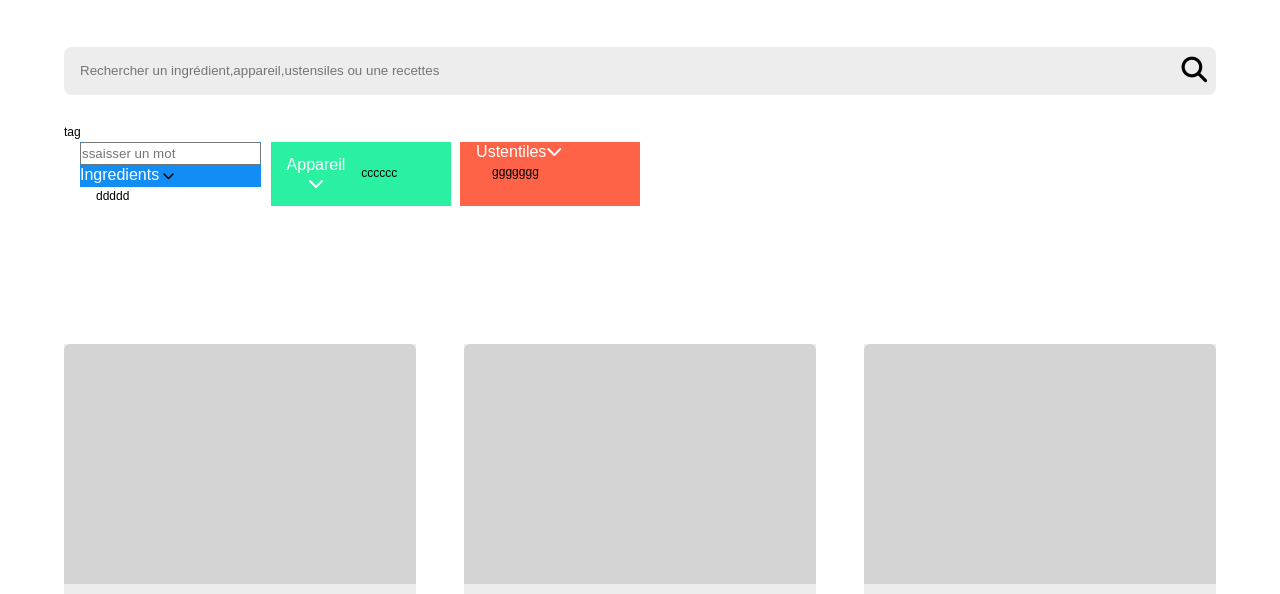
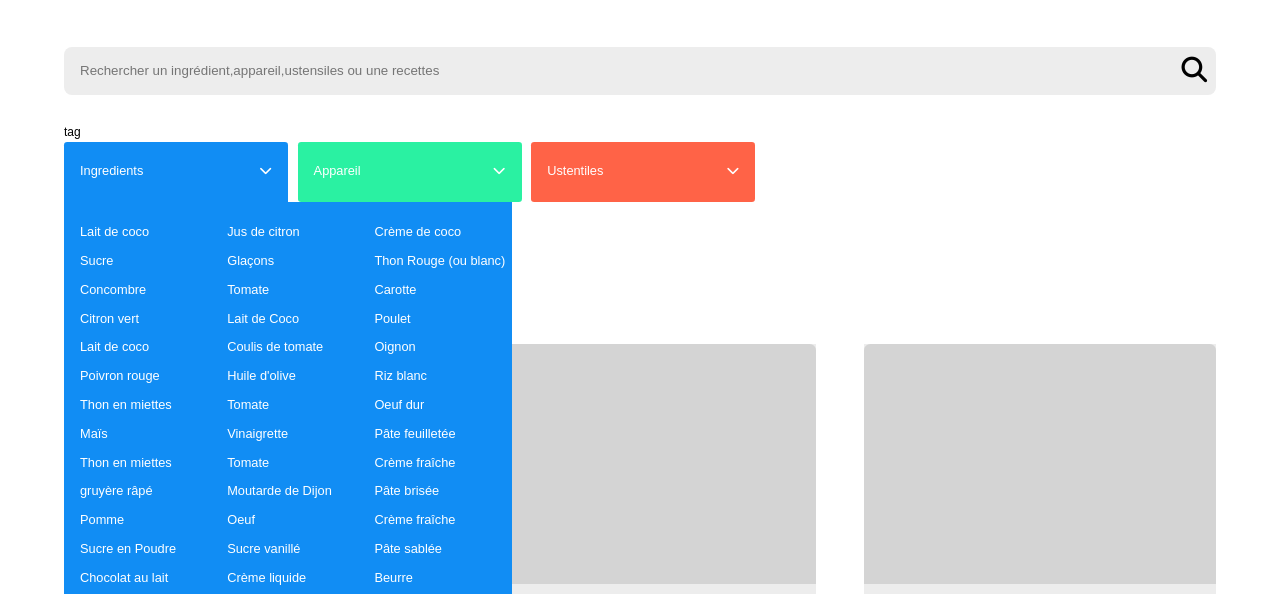
Before and after one commit to flaaroussi/LesPetitsPlats, a plain HTML site: page index.html in a window 1280 px wide. Shown: the part 194-788 px from the top of the page. Drawn offline with Linux system fonts and the light colour scheme.

Commit message:
Recherche avancée par ingredient

```diff
--- a/index.html
+++ b/index.html
@@ -36,37 +36,60 @@
 
       <!--Axe2 de recherche avancée :par mots:titre ingredients ustentils-->
       <section>
-         <nav class="search-mot">
+
+         <nav>
             <ul class="menu">
-               <li>
-                  <div class="liste-ingredients--title">
-                     <input type="text" placeholder="ssaisser un mot">
-                     <a href="#">Ingredients</a>
-                     <i class="fas fa-chevron-down"></i></a>
+
+               <li class="blocs-filtre blocs-filtre--ingredient  filte-open">
+                  <div class="bloc-search">
+                     <input class="saisiTag" type="text" placeholder="Rechercher un ingrédient">
+                     <div class ="title-icone">
+                        <p>Ingredients</p>
+                        <i class="fas fa-chevron-down"></i>
+                     </div>
                   </div>
-
-                  <ul class="sous-ingredient">
-                     <li>ddddd</li>
+                  <ul class="bloc-search-resultat bloc-search-resultat--ingredient">
+                     <!--   -->
                   </ul>
                </li>
-               <li class="liste-appareil"><a href="#">Appareil<i class="fas fa-chevron-down"></i></a>
-                  <ul class="sous-appareil">
-                     <li>cccccc</li>
+
+               <li class="blocs-filtre blocs-filtre--appareil">
+                  <div class="bloc-search">
+                     <input class="saisiTag" type="text" placeholder="Rechercher un appareil">
+                     <div class ="title-icone">
+                        <p>Appareil</p>
+                        <i class="fas fa-chevron-down"></i>
+                     </div>
+                  </div>
+                  <ul class="bloc-search-resultat bloc-search-resultat--appareil ">
+
                   </ul>
                </li>
-               <li class=liste-ustentiles><a href="#">Ustentiles<i class="fas fa-chevron-down"></i></a>
-                  <ul class="sous-ustensiles">
-                     <li>ggggggg</li>
+
+               <li class="blocs-filtre blocs-filtre--ustentiles">
+                  <div class="bloc-search">
+                     <input class="saisiTag" type="text" placeholder="Rechercher un ustentiles">
+                     <div class ="title-icone">
+                        <p>Ustentiles</p>
+                        <i class="fas fa-chevron-down"></i>
+                     </div>
+                  </div>
+                  <ul class="">
+                     <!--   -->
                   </ul>
                </li>
+
             </ul>
          </nav>
+
+         <br><br><br><br>
+
+
       </section>
 
       <br><br><br><br>
 
 
-         <br><br><br><br>
       <!--Blocs des recettes-->
       <section id="recipes_container">
          <!--code : affichage blocs recettes-->
--- a/public/js/classes/Recette.js
+++ b/public/js/classes/Recette.js
@@ -4,41 +4,40 @@
 
 import Utils from "../utils/Utils.js";
 
-export default class Recipe{
+export default class Recipe {
 
    /**
     *
     */
-   constructor (recipes){
+   constructor(recipes) {
       this.recipes = recipes;
       this.displayRecipes(recipes);
       this.enterMot();
-
-
    }
 
    //afficher les 50 recettes.
-   displayRecipes(recipes){
+   displayRecipes(recipes) {
       let elt = document.getElementById("recipes_container");
       elt.innerHTML = "";
-      recipes.forEach(currentRecipe =>{
+      document.querySelector(".bloc-search-resultat").innerHTML = "";
+
+      recipes.forEach(currentRecipe => {
          let article = document.createElement("article");
          article.className = "recipe-card";
          article.innerHTML = this.getTemplateRecipe(currentRecipe);
          elt.appendChild(article);
-      //this.multiligneEllipsis(article)
       })
    }
 
    /**
     * Structure HTML du bloc recette
+    *
     * @param {array} recipes :data des 50 recettes
     * @returns {HTMLElement} :structure bloc recette
     */
-   getTemplateRecipe(recipes){
+   getTemplateRecipe(recipes) {
       //Element vide en haut du bloc recette
       let template = `<div class="recipe-card_header"></div> `
-
       //Element ou sera affiché: titre + timer+temps
       template += `
             <div class="title-time-recipe">
@@ -46,25 +45,24 @@ export default class Recipe{
                <p class="temps"><i class="far fa-clock"></i> ${recipes.temps} min </p>
             </div>
             <div class="recipe-card_content">
-            <div>
-         `
+            <div>`
       //Element ou sera affiché les ingrédients
-         recipes.ingredients.forEach(currentIngredient=>{
+      recipes.ingredients.forEach(currentIngredient => {
          //si l'"unité" n'existe pas dans le data ==rien à afficher
          //let uniteValue = currentIngredient.unite ? currentIngredient.unite : "" ;
          //cela veut dire condition ? val1 : val2 Si condition vaut true,
          // l'opérateur vaudra val1. Sinon il vaudra val2
          let uniteValue = "";
-            if(currentIngredient.unite){
+         if (currentIngredient.unite) {
             uniteValue = currentIngredient.unite;
          }
          let quantiteValue = "";
-            let separateurPoint ="";
-            if(currentIngredient.quantite){
+         let separateurPoint = "";
+         if (currentIngredient.quantite) {
             quantiteValue = currentIngredient.quantite;
-               separateurPoint =":";
+            separateurPoint = ":";
          }
-            template+=`
+         template += `
             <div class="ingredient">
                ${currentIngredient.ingredient}
                ${separateurPoint}
@@ -72,82 +70,93 @@ export default class Recipe{
                ${uniteValue}
             </div>
             `
+         this.doDisplayIngredient(currentIngredient.ingredient);
       })
 
       //Element ou sera affichée la description de la recette.
-
-            template+=`</div>
-            <p class="description textEllipsis">${recipes.description}</p></div>
-            `;
-
-
+      template += `</div>
+            <p class="description textEllipsis">${recipes.description}</p></div>`;
       return template;
    }
-
-
 
    /**
     * Récupérer le mot saisi
     */
-   enterMot(){
+   enterMot() {
       let elt = document.getElementById("barreRecherche");
+
       elt.value = "";
-      elt.addEventListener('input', e =>{
+      elt.addEventListener('input', e => {
          //Controler le mot saisi
          this.filterRecipes(elt.value);
       })
+   }
+   /**
+    *
+    * @param {*} ingredients
+    * @param {*} tag
+    * @returns ?????????????????????????
+    */
+   isIngredientsHaveTag(ingredients, tag) {
+      let resultat = ingredients.some(currentIngredient => Utils.toLawer(currentIngredient.ingredient).includes(tag));
 
-   }
+      return resultat;
 
-
-   isIngredientsHaveTag(ingredients, tag){
-      let resulat = ingredients.some(currentIngredient => Utils.toLawer(currentIngredient.ingredient).includes(tag));
-      return resulat;
    }
 
    /**
     *
     * @param {*} tag
     */
-   filterRecipes(tag){
+   filterRecipes(tag) {
       let recipesTag = [];
-      if(tag && tag.length>=3){
+      if (tag && tag.length >= 3) {
          tag = Utils.toLawer(tag);
+
          recipesTag = this.recipes.filter(currentRecipe => {
             // filtre sur le nom
             let nom = Utils.toLawer(currentRecipe.nom);
             let description = Utils.toLawer(currentRecipe.description);
-
-            if(nom.includes(tag) || description.includes(tag) || this.isIngredientsHaveTag(currentRecipe.ingredients, tag)){
+            if (nom.includes(tag) || description.includes(tag) || this.isIngredientsHaveTag(currentRecipe.ingredients, tag)) {
                return true;
-            }else{
+            } else {
                return false;
             }
             // >> return nom.includes(tag) || description.includes(tag);
-
          })
-
-      }else{
+      } else {
          //Afficher toutes les recettes.
          recipesTag = this.recipes;
       }
       //Afficher les recettes triées.
       this.displayRecipes(recipesTag);
+
    }
 
-   multiligneEllipsis (elt){
-      //let elt = document.querySelector('description');
-      let textOrigin = elt.querySelector('.description');
-      let textOriginContenu = textOrigin.textContent;
-      let text = "";
-      alert('1')
-      console.log(textOriginContenu.indexOf('...'))
-      console.log(textOrigin.clientHeight+'--'+textOrigin.offsetHeight)
-      while(textOrigin.scrollHeigt >= textOrigin.offsetHeight){
-         text = textOriginContenu.substring(0, 100)
-      }
-      textOrigin.innerHTML = textOriginContenu.substring(0, 100) + '...'
+   //Afficher ingredient de la recherche 1 dans les btn du recheche2
+
+   doDisplayIngredient(ingredient) {
+      let elt = document.querySelector(".bloc-search-resultat--ingredient");
+      console.log(ingredient)
+      //elt.innerHTML = "";
+
+      let li = Utils.creatEltHtml("li", "search-ingredient");
+      li.innerHTML = ingredient;
+
+      elt.appendChild(li);
+
    }
 
+   doDisplayAppareil(recipes) {
+
+      let elt = document.querySelector(".bloc-search-resultat--appareil");
+      recipes.appareil.forEach(currentAppareil => {
+         let li = Utils.creatEltHtml("li", "search-appareil");
+         li.innerHTML = currentAppareil;
+         console.log(currentAppareil);
+         elt.appendChild(li);
+      });
 
    }
+
+}
--- a/public/js/utils/Utils.js
+++ b/public/js/utils/Utils.js
@@ -7,15 +7,14 @@ export default class Utils {
       }else{
          return  "";
       }
-
    }
 
-   static multiligneEllipsis(elt){
-      let text = elt.value
-      while(elt.scrollHeight > elt.offsetHeight){
-         text = text.substr(0, text.length-1);
-      }
-      elt.innerHTML = text + '...';
+
+   static creatEltHtml(tagName, classTag){
+      let tag = document.createElement(tagName);
+      tag.className = classTag;
+
+
+      return tag;
    }
-
 }
--- a/public/scss/layouts/_sections.scss
+++ b/public/scss/layouts/_sections.scss
@@ -48,68 +48,97 @@
 
 
 //recherche avancée
+
 nav{
    width: 100%;
    margin: 0;
    .menu{
       list-style-type: none;
-
-      width: 50%;
+      width: 60%;
       height: 3rem;
       display: grid;
       grid-template-columns: 1fr 1fr 1fr;
       grid-gap: 0.6rem;
-
    }
    li{
       height: 100%;
-      padding-left: 1rem;
+      text-decoration: none;
+      color :#FFFFFF;
+      font-size: 0.8rem;
+   }
+}
+.blocs-filtre{
+   border-radius: 0.2rem;
+   position: relative;
+   &--ingredient{
+      background-color:#118df4;
+   }
+   &--appareil{
+      background-color:#2af1a2;
+   }
+   &--ustentiles{
+      background-color:#ff6347;
+   }
+   .title-icone{
+      @include flex (row, space-between, center);
+      padding-left:1rem;
+      padding-right:1rem;
+   }
 
-      a{
-         text-decoration: none;
-         text-align: center;
-         color :#FFFFFF;
-         font-size: 1rem;
+   .bloc-search-resultat{
+      padding-left:1rem;
+      position: absolute;
+      visibility: hidden;
+      border-bottom-right-radius: 4px;
+      border-bottom-left-radius: 4px;
+      top: 60px;
+      z-index: 10;
+      padding-top: 20px;
+      padding-bottom: 20px;
+      width: 200%;
+      display: grid;
+      grid-template-columns: 1fr 1fr 1fr;
+      grid-gap: 0.6rem;
+      &--ingredient{
+         background-color: #118df4;
+      }
+      &--appareil{
+         background-color:#2af1a2;
       }
    }
-}
-.liste-ingredients--title{
 
-   background-color:#118df4 ;
 }
 
-.liste-appareil{
-   background-color:#2af1a2;
-   @include flex (row, space-between, center)
-}
-.liste-ustentiles{
-   background-color:#ff6347 ;
+.filte-open{
+   >.bloc-search-resultat{
+      visibility: visible !important;
+   }
+   &.blocs-filtre{
+      border-bottom-right-radius: 0;
+      border-bottom-left-radius: 0;
+   }
 }
 
-//cache le sous menu ou sont affichées les infos de la 1er recherche
-.sous-ingredient,
-.sous-appareil,
-.sous-ustensiles{
 
-   width: 100%;
+
+
+//style input
+.saisiTag{
+   visibility:hidden;
+   border:none;
+   padding: 0;
+   padding-left:1rem;
 }
 
-nav a:hover{
-   color: orange;
+
+.bloc-search{
+   height: 60px;
 }
 
-.sous-ingredient:hover{
-   display: block;
 
-}
-.sous-appareil:hover{
-   display: block;
 
-}
-.sous-ustensiles :hover{
-   display: block;
+//cache le sous menu ou sont affichées les infos de la 1er recherche
 
-}
 
 
 
```
Also changed, not shown: public/css/main.css, 1 other file. Lines whose indentation alone changed are shown as unchanged.
